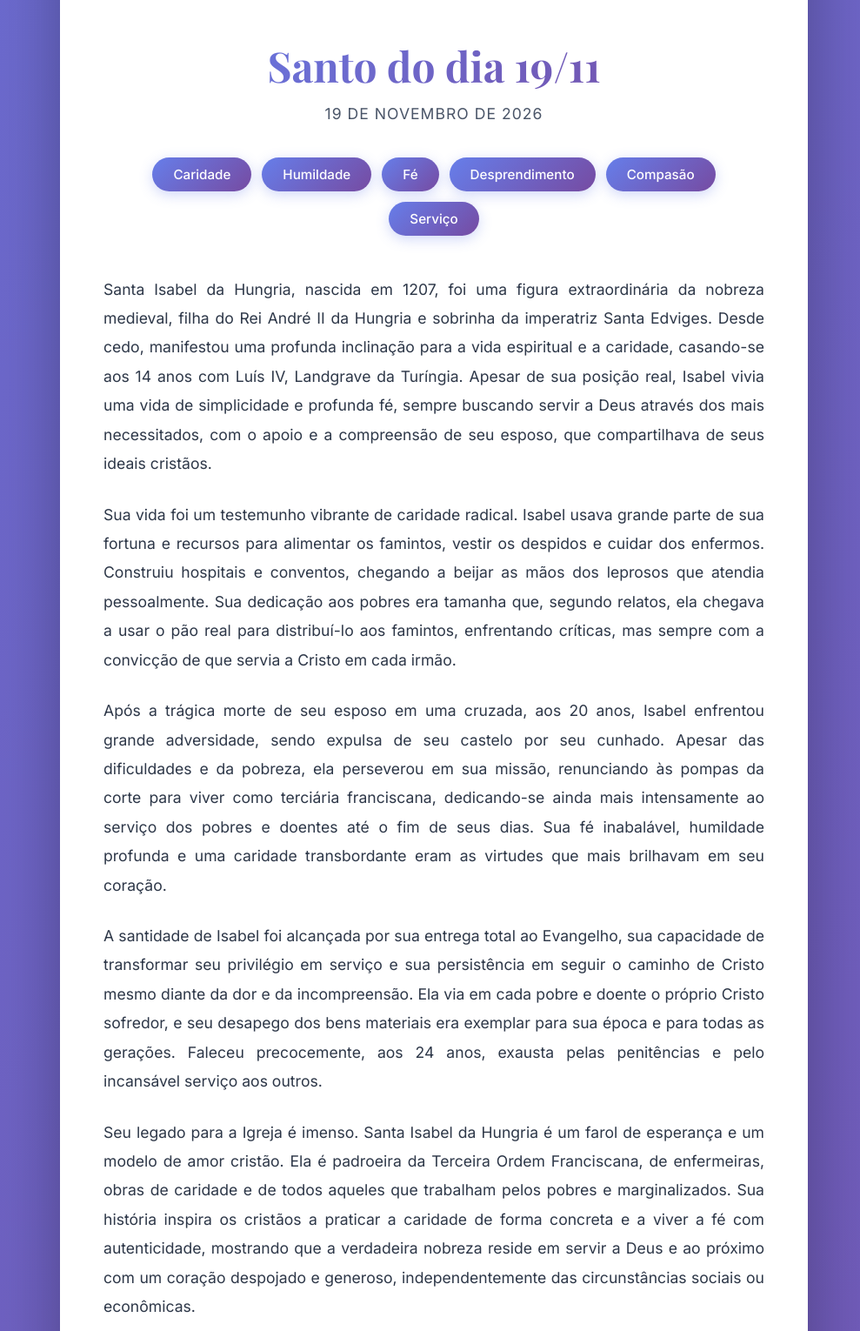
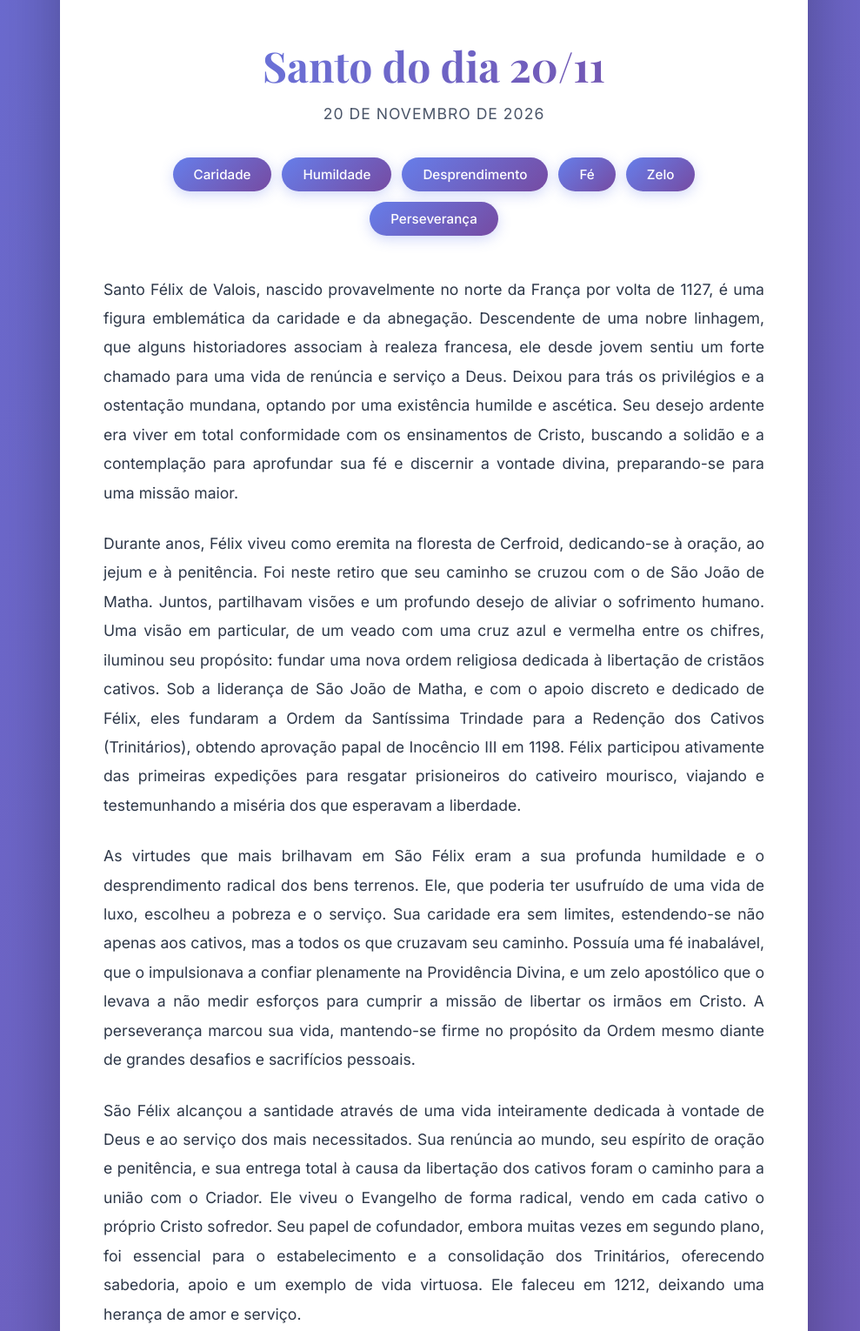
Before and after one commit to DataDaniels/santo-do-dia, a plain HTML site: page index.html in a window 1280 px wide. Shown: the part 443-1973 px from the top of the page at 87% size, without its empty margins (141-1130 px from the left). Drawn offline with nearby package versions, Linux system fonts and the light colour scheme.

Commit message:
Atualiza santo do dia - 2026-11-20

```diff
--- a/index.html
+++ b/index.html
@@ -3,8 +3,8 @@
 <head>
     <meta charset="UTF-8">
     <meta name="viewport" content="width=device-width, initial-scale=1.0">
-    <title>Santo do dia 19/11 - Santo do Dia</title>
-    <meta name="description" content="Conheça a história de Santo do dia 19/11 e uma reflexão para seu dia">
+    <title>Santo do dia 20/11 - Santo do Dia</title>
+    <meta name="description" content="Conheça a história de Santo do dia 20/11 e uma reflexão para seu dia">
     <style>
         @import url('https://fonts.googleapis.com/css2?family=Playfair+Display:wght@400;600;700&family=Inter:wght@300;400;500;600&display=swap');
 
@@ -314,7 +314,7 @@
     <div class="container">
         <div class="card">
             <div class="header">
-                <img src="https://source.unsplash.com/800x600/?Caridade%20Humildade%20F%C3%A9%20spiritual%20faith%20light%20heaven%20divine" alt="Santo do dia 19/11" class="saint-photo" onerror="this.style.display='none'; document.querySelector('.svg-fallback').style.display='flex';">
+                <img src="https://source.unsplash.com/800x600/?Caridade%20Humildade%20Desprendimento%20spiritual%20faith%20light%20heaven%20divine" alt="Santo do dia 20/11" class="saint-photo" onerror="this.style.display='none'; document.querySelector('.svg-fallback').style.display='flex';">
                 <div class="svg-fallback" style="display:none;">
     <svg viewBox="0 0 800 600" xmlns="http://www.w3.org/2000/svg" class="saint-icon" preserveAspectRatio="xMidYMid meet">
         <defs>
@@ -473,24 +473,24 @@
 
             <div class="content">
                 <div class="title-section">
-                    <h1>Santo do dia 19/11</h1>
-                    <p class="date">19 de novembro de 2026</p>
+                    <h1>Santo do dia 20/11</h1>
+                    <p class="date">20 de novembro de 2026</p>
                 </div>
 
                 <div class="badges">
-                    <span class="badge">Caridade</span> <span class="badge">Humildade</span> <span class="badge">Fé</span> <span class="badge">Desprendimento</span> <span class="badge">Compasão</span> <span class="badge">Serviço</span>
+                    <span class="badge">Caridade</span> <span class="badge">Humildade</span> <span class="badge">Desprendimento</span> <span class="badge">Fé</span> <span class="badge">Zelo</span> <span class="badge">Perseverança</span>
                 </div>
 
                 <div class="text">
-                    <p>Santa Isabel da Hungria, nascida em 1207, foi uma figura extraordinária da nobreza medieval, filha do Rei André II da Hungria e sobrinha da imperatriz Santa Edviges. Desde cedo, manifestou uma profunda inclinação para a vida espiritual e a caridade, casando-se aos 14 anos com Luís IV, Landgrave da Turíngia. Apesar de sua posição real, Isabel vivia uma vida de simplicidade e profunda fé, sempre buscando servir a Deus através dos mais necessitados, com o apoio e a compreensão de seu esposo, que compartilhava de seus ideais cristãos.</p>
-<p>Sua vida foi um testemunho vibrante de caridade radical. Isabel usava grande parte de sua fortuna e recursos para alimentar os famintos, vestir os despidos e cuidar dos enfermos. Construiu hospitais e conventos, chegando a beijar as mãos dos leprosos que atendia pessoalmente. Sua dedicação aos pobres era tamanha que, segundo relatos, ela chegava a usar o pão real para distribuí-lo aos famintos, enfrentando críticas, mas sempre com a convicção de que servia a Cristo em cada irmão.</p>
-<p>Após a trágica morte de seu esposo em uma cruzada, aos 20 anos, Isabel enfrentou grande adversidade, sendo expulsa de seu castelo por seu cunhado. Apesar das dificuldades e da pobreza, ela perseverou em sua missão, renunciando às pompas da corte para viver como terciária franciscana, dedicando-se ainda mais intensamente ao serviço dos pobres e doentes até o fim de seus dias. Sua fé inabalável, humildade profunda e uma caridade transbordante eram as virtudes que mais brilhavam em seu coração.</p>
-<p>A santidade de Isabel foi alcançada por sua entrega total ao Evangelho, sua capacidade de transformar seu privilégio em serviço e sua persistência em seguir o caminho de Cristo mesmo diante da dor e da incompreensão. Ela via em cada pobre e doente o próprio Cristo sofredor, e seu desapego dos bens materiais era exemplar para sua época e para todas as gerações. Faleceu precocemente, aos 24 anos, exausta pelas penitências e pelo incansável serviço aos outros.</p>
-<p>Seu legado para a Igreja é imenso. Santa Isabel da Hungria é um farol de esperança e um modelo de amor cristão. Ela é padroeira da Terceira Ordem Franciscana, de enfermeiras, obras de caridade e de todos aqueles que trabalham pelos pobres e marginalizados. Sua história inspira os cristãos a praticar a caridade de forma concreta e a viver a fé com autenticidade, mostrando que a verdadeira nobreza reside em servir a Deus e ao próximo com um coração despojado e generoso, independentemente das circunstâncias sociais ou econômicas.</p>
-<blockquote class="quote">"Se eu quisesse agradar os homens, não seria serva de Cristo."</blockquote>
-<p>A jornada de Santa Isabel da Hungria ressoa profundamente em nossos dias, oferecendo um farol em meio aos desafios modernos. Sua capacidade de despojar-se das riquezas e privilégios para abraçar os mais vulneráveis é um poderoso convite à autenticidade. Num mundo onde muitas vezes somos definidos pelo que possuímos e pela nossa posição social, ela nos lembra que a verdadeira dignidade e felicidade vêm do serviço e do amor incondicional ao próximo, um modo de ser que transcende qualquer status ou fortuna.</p>
-<p>Os problemas contemporâneos como a desigualdade social crescente, a indiferença diante do sofrimento alheio e a busca incessante por bens materiais encontram em Santa Isabel um antídoto eficaz. Ela nos provoca a questionar onde depositamos nossa esperança e nossos corações. Sua vida desafia o egoísmo e o individualismo, mostrando que a verdadeira realização está em construir comunidades mais justas e fraternas, onde ninguém seja esquecido ou marginalizado. Ela nos ensina que, mesmo com as maiores responsabilidades, é possível manter um coração simples e dedicado a Deus e aos irmãos.</p>
-<p>Podemos aplicar o espírito de Santa Isabel em nosso cotidiano de maneiras simples, mas transformadoras. Isso pode significar um olhar atento para quem está ao nosso lado, um gesto de generosidade com nosso tempo ou recursos, ou a coragem de defender aqueles que não têm voz. Ao escolher a compaixão em vez da indiferença e a partilha em vez do acúmulo, estamos ecoando o legado desta santa e contribuindo para um mundo mais humano e acolhedor, onde o amor de Cristo se manifesta em cada um de nós.</p>
+                    <p>Santo Félix de Valois, nascido provavelmente no norte da França por volta de 1127, é uma figura emblemática da caridade e da abnegação. Descendente de uma nobre linhagem, que alguns historiadores associam à realeza francesa, ele desde jovem sentiu um forte chamado para uma vida de renúncia e serviço a Deus. Deixou para trás os privilégios e a ostentação mundana, optando por uma existência humilde e ascética. Seu desejo ardente era viver em total conformidade com os ensinamentos de Cristo, buscando a solidão e a contemplação para aprofundar sua fé e discernir a vontade divina, preparando-se para uma missão maior.</p>
+<p>Durante anos, Félix viveu como eremita na floresta de Cerfroid, dedicando-se à oração, ao jejum e à penitência. Foi neste retiro que seu caminho se cruzou com o de São João de Matha. Juntos, partilhavam visões e um profundo desejo de aliviar o sofrimento humano. Uma visão em particular, de um veado com uma cruz azul e vermelha entre os chifres, iluminou seu propósito: fundar uma nova ordem religiosa dedicada à libertação de cristãos cativos. Sob a liderança de São João de Matha, e com o apoio discreto e dedicado de Félix, eles fundaram a Ordem da Santíssima Trindade para a Redenção dos Cativos (Trinitários), obtendo aprovação papal de Inocêncio III em 1198. Félix participou ativamente das primeiras expedições para resgatar prisioneiros do cativeiro mourisco, viajando e testemunhando a miséria dos que esperavam a liberdade.</p>
+<p>As virtudes que mais brilhavam em São Félix eram a sua profunda humildade e o desprendimento radical dos bens terrenos. Ele, que poderia ter usufruído de uma vida de luxo, escolheu a pobreza e o serviço. Sua caridade era sem limites, estendendo-se não apenas aos cativos, mas a todos os que cruzavam seu caminho. Possuía uma fé inabalável, que o impulsionava a confiar plenamente na Providência Divina, e um zelo apostólico que o levava a não medir esforços para cumprir a missão de libertar os irmãos em Cristo. A perseverança marcou sua vida, mantendo-se firme no propósito da Ordem mesmo diante de grandes desafios e sacrifícios pessoais.</p>
+<p>São Félix alcançou a santidade através de uma vida inteiramente dedicada à vontade de Deus e ao serviço dos mais necessitados. Sua renúncia ao mundo, seu espírito de oração e penitência, e sua entrega total à causa da libertação dos cativos foram o caminho para a união com o Criador. Ele viveu o Evangelho de forma radical, vendo em cada cativo o próprio Cristo sofredor. Seu papel de cofundador, embora muitas vezes em segundo plano, foi essencial para o estabelecimento e a consolidação dos Trinitários, oferecendo sabedoria, apoio e um exemplo de vida virtuosa. Ele faleceu em 1212, deixando uma herança de amor e serviço.</p>
+<p>O legado de São Félix de Valois para a Igreja é imenso e perdura até hoje através da Ordem Trinitária, que continua a trabalhar pela libertação em suas diversas formas – não apenas física, mas também espiritual e social. Sua vida é um testemunho poderoso de como o amor a Deus se traduz em amor concreto ao próximo, especialmente àqueles em maior sofrimento. Ele nos inspira a valorizar a liberdade e a trabalhar incansavelmente para que todos possam experimentá-la plenamente, em corpo e alma, seguindo o exemplo de Cristo Libertador.</p>
+<blockquote class="quote">"“O amor de Deus não pode ser contido, ele transborda em serviço e liberdade para os irmãos.”"</blockquote>
+<p>A vida de São Félix de Valois nos oferece um modelo atemporal de como viver a fé de forma autêntica e transformadora. Em um mundo que frequentemente valoriza o acúmulo de bens, o poder e o reconhecimento, seu desprendimento radical e sua busca pela vida eremítica nos convidam a reavaliar nossas prioridades. Ele nos mostra que a verdadeira riqueza não está no que possuímos, mas no quanto nos doamos, encontrando a alegria na simplicidade e no serviço desinteressado. Seu exemplo inspira uma profunda conexão com o próximo, vendo em cada pessoa a imagem de Cristo, especialmente nos mais vulneráveis e oprimidos.</p>
+<p>Hoje, embora as correntes físicas de cativeiro possam ser diferentes, enfrentamos inúmeras formas de prisão: vícios, dependências tecnológicas, consumismo desenfreado, ansiedade, isolamento social e injustiças sistêmicas que aprisionam milhões de vidas na pobreza e na desesperança. O espírito de São Félix nos interpela a não ignorar esses grilhões modernos. Sua caridade e zelo nos impulsionam a buscar a liberdade para nós mesmos e para os outros, seja através do voluntariado, da defesa dos direitos humanos, do apoio a causas sociais, ou simplesmente estendendo uma mão amiga a quem precisa de libertação em qualquer uma de suas formas, espirituais ou materiais.</p>
+<p>Para aplicar os ensinamentos de São Félix no dia a dia, podemos começar cultivando um espírito de gratidão pelo que temos e praticando o desprendimento de coisas que nos afastam do essencial. Podemos buscar momentos de silêncio e oração para discernir como Deus nos chama a servir, assim como ele fez em Cerfroid. Significa estar atento às necessidades dos que nos cercam, oferecendo apoio, escuta e compaixão. Que a vida de São Félix nos encoraje a sermos agentes de liberdade e esperança, transformando o amor de Deus em ações concretas que libertam corações e mentes, construindo um mundo mais justo e humano para todos.</p>
 
                 </div>
             </div>
```
